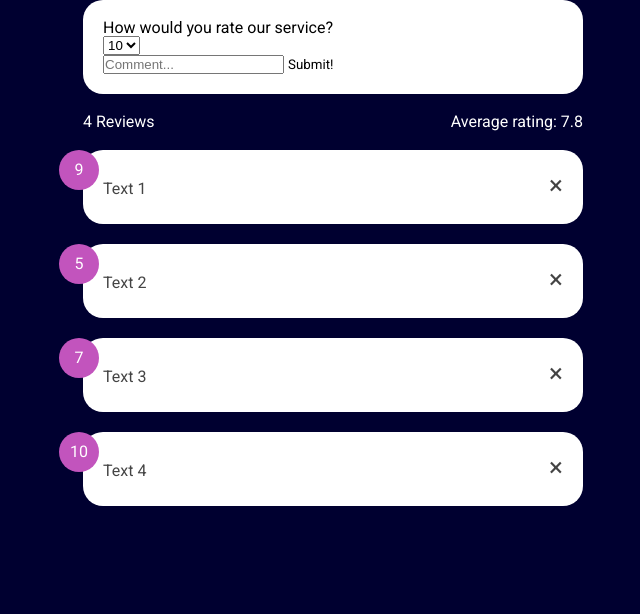
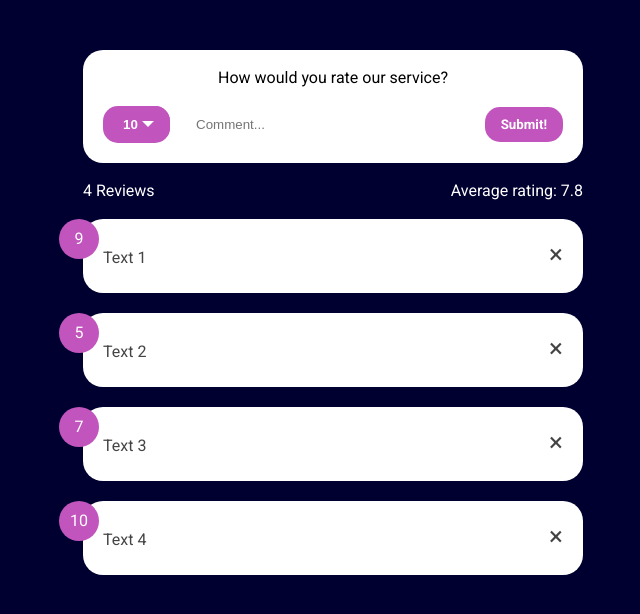
Before and after one commit to vanjazeli/Svelte-Rating, a Svelte app: page / in a window 1280 px wide. Shown: the top 614 px of the page, without its empty margins (307-947 px from the left). Built offline with nearby package versions, Linux system fonts and the light colour scheme.

Commit message:
feat: add styles for Header.svelte

```diff
--- a/src/components/Header.svelte
+++ b/src/components/Header.svelte
@@ -7,6 +7,7 @@
   const handleSubmit = () => {
     $items = [{ id: $id, rating: $tempRating, text: comment }, ...$items];
     $id++;
+    comment = "";
   };
 </script>
 
@@ -18,7 +19,7 @@
     on:submit|preventDefault={handleSubmit}
   >
     <Select className="header__select" />
-    <div class="custom-itput">
+    <div class="custom-input">
       <input
         class="custom-input__input"
         type="text"
--- a/src/components/Select.svelte
+++ b/src/components/Select.svelte
@@ -9,11 +9,10 @@
 
 <div class="{className} custom-select">
   <select
-    class="{className} custom-select__select"
+    class="custom-select__select"
     name="rating"
     id="rating"
     on:input={handleInput}
-    on:loadstart={handleInput}
   >
     <option class="custom-select__option" value="10">10</option>
     <option class="custom-select__option" value="9">9</option>
@@ -26,5 +25,5 @@
     <option class="custom-select__option" value="2">2</option>
     <option class="custom-select__option" value="1">1</option>
   </select>
-  <span class="custom-select__arrow" />
+  <span class="custom-select__cover" />
 </div>
--- a/src/scss/_components.scss
+++ b/src/scss/_components.scss
@@ -42,8 +42,76 @@
   }
 }
 
-// .header {
-//   &__form {
-//     @include flex-sb-c;
-//   }
-// }
+.header {
+  margin-top: 50px;
+
+  &__message {
+    text-align: center;
+    margin-bottom: 20px;
+  }
+
+  &__form {
+    @include flex-sb-c;
+  }
+}
+
+.custom-input {
+  margin-left: 10px;
+  @include flex-c-c;
+  width: 100%;
+
+  &__input {
+    width: 100%;
+    padding: 10px 16px;
+    border: none;
+  }
+
+  &__button {
+    background: #c254bd;
+    font-weight: bold;
+    padding: 10px 16px;
+    color: #fff;
+    border-radius: 15px;
+    @include hover;
+  }
+}
+
+.custom-select {
+  position: relative;
+  cursor: pointer;
+  @include hover;
+
+  &__select {
+    background: #c254bd;
+    font-weight: bold;
+    padding: 10px 16px;
+    border: none;
+    color: white;
+    cursor: pointer;
+    border-radius: 15px;
+  }
+
+  &__cover {
+    position: absolute;
+    top: 0;
+    right: 0;
+    height: 36px;
+    width: 20px;
+    background: #c254bd;
+    border-radius: 0 15px 15px 0;
+    pointer-events: none;
+
+    &::after {
+      content: "";
+      position: absolute;
+      top: 50%;
+      right: 16px;
+      transform: translateY(-50%);
+      width: 0;
+      height: 0;
+      border-left: 6px solid transparent;
+      border-right: 6px solid transparent;
+      border-top: 6px solid white;
+    }
+  }
+}
```
